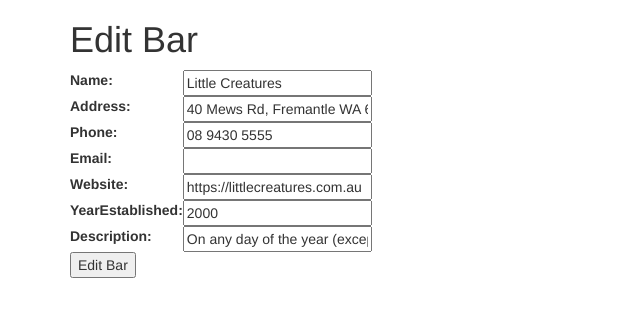
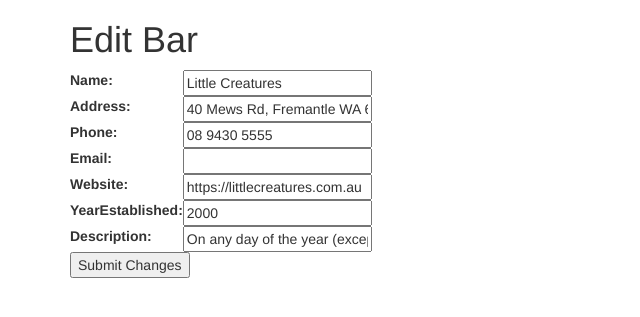
Before and after one commit to goingpaper/project, a Django app: page /bar/2/edit/ in a window 1280 px wide. Shown: the part 52-369 px from the top of the page, without its empty margins (0-640 px from the left). Run offline with Django 3.2, Linux system fonts and the light colour scheme; a user stored in the database is signed in; data comes from the database, SQL or seed files in the repository; parts of the project's set-up code (start-up, migrations or seed data) failed here and were passed over; some libraries are stand-ins or nearby versions.

Commit message:
Update bar_edit.html

```diff
--- a/project/barreviews/templates/barreviews/bar_edit.html
+++ b/project/barreviews/templates/barreviews/bar_edit.html
@@ -6,6 +6,6 @@
     <table>
         {{form}}
     </table>
-    <input type="submit" value="Edit Bar"/>
+    <input type="submit" value="Submit Changes"/>
 </form>
 {% endblock %}
```
